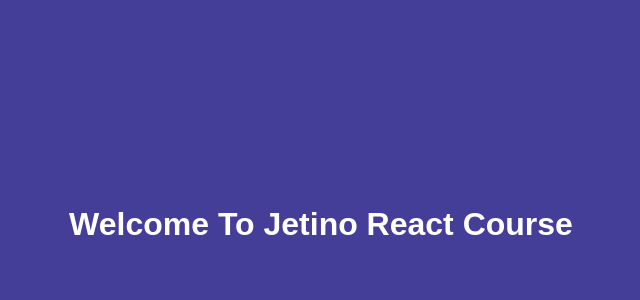
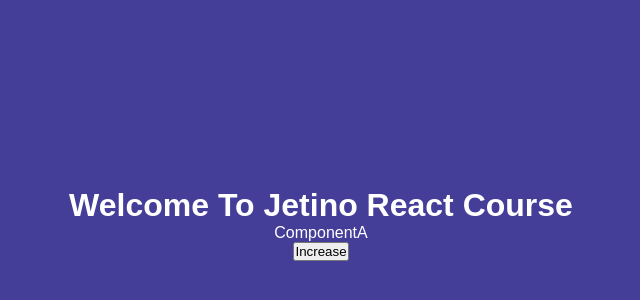
Before and after one commit to amirhosein-rafeie/react-course, a React (Vite) app: page / in a window 1280 px wide. Shown: the part 176-476 px from the top of the page, without its empty margins (319-959 px from the left). Built offline with nearby package versions, Linux system fonts and the light colour scheme.

Commit message:
Added examples

```diff
--- a/src/App.css
+++ b/src/App.css
@@ -2,6 +2,7 @@
   width: 100vw;
   height: 100vh;
   display: flex;
+  flex-direction: column;
   justify-content: center;
   align-items: center;
   background-color: #453e99;
--- a/src/App.jsx
+++ b/src/App.jsx
@@ -1,9 +1,32 @@
 import "./App.css";
+import { useEffect, useState } from "react";
+import ComponentA from "./ComponentA";
 
 function App() {
+  const [count, setCount] = useState(0);
+
+  // mounting
+  // useEffect(() => {
+  //   console.log("Component is mounted.");
+  // }, []);
+
+  // updating
+  // useEffect(() => {
+  //   console.log(`Count is ${count}`);
+  //   document.title = `Count is ${count}`;
+  // }, [count]);
+
   return (
     <div className="container">
       <h1>Welcome To Jetino React Course</h1>
+      {count === 0 && <ComponentA />}
+      <button
+        onClick={() => {
+          setCount((prev) => prev + 1);
+        }}
+      >
+        Increase
+      </button>
     </div>
   );
 }
--- /dev/null
+++ b/src/ComponentA.tsx
@@ -0,0 +1,14 @@
+import React,{useEffect} from "react";
+
+const ComponentA = () => {
+  // unmounting
+  useEffect(() => {
+    return () => {
+      console.log("Component is unmounted.");
+    };
+  }, []);
+
+  return <div>ComponentA</div>;
+};
+
+export default ComponentA;
--- a/src/main.jsx
+++ b/src/main.jsx
@@ -1,10 +1,6 @@
-import { StrictMode } from 'react'
-import { createRoot } from 'react-dom/client'
-import App from './App.jsx'
-import './index.css'
+import { StrictMode } from "react";
+import { createRoot } from "react-dom/client";
+import App from "./App.jsx";
+import "./index.css";
 
-createRoot(document.getElementById('root')).render(
-  <StrictMode>
-    <App />
-  </StrictMode>,
-)
+createRoot(document.getElementById("root")).render(<App />);
```
